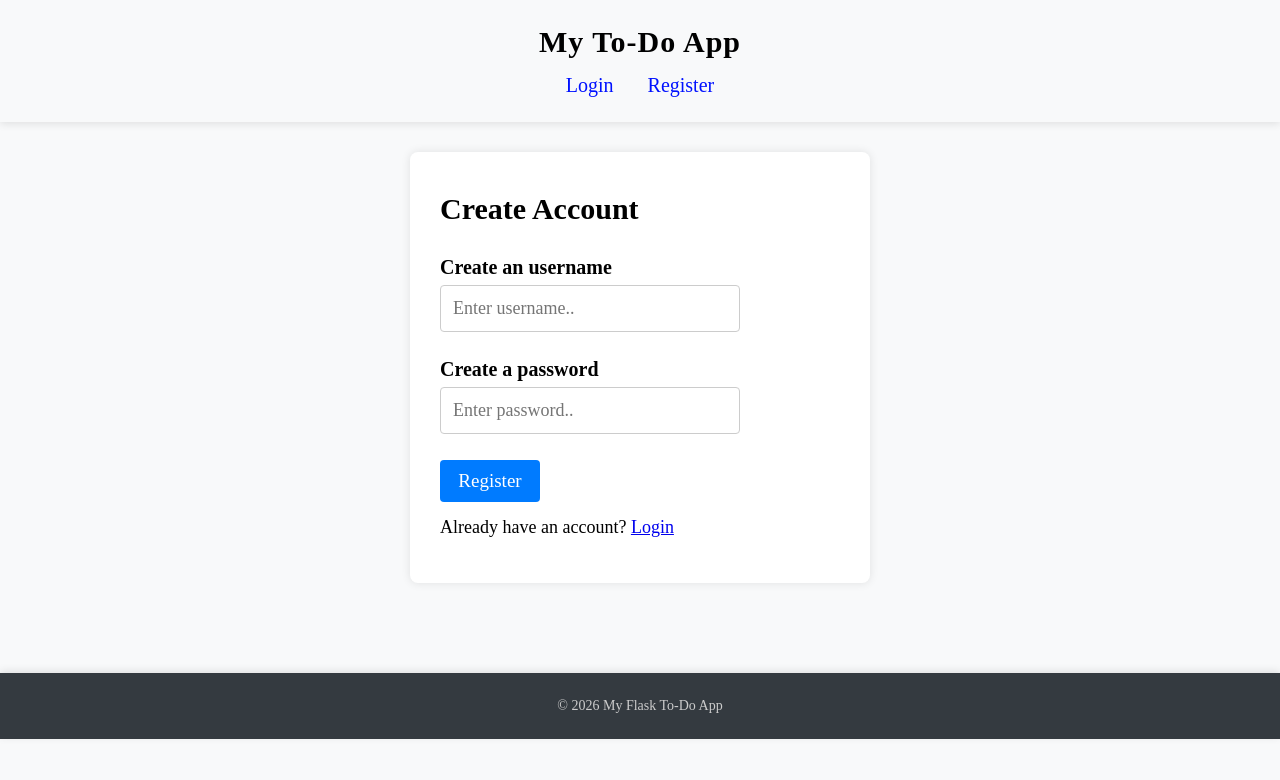
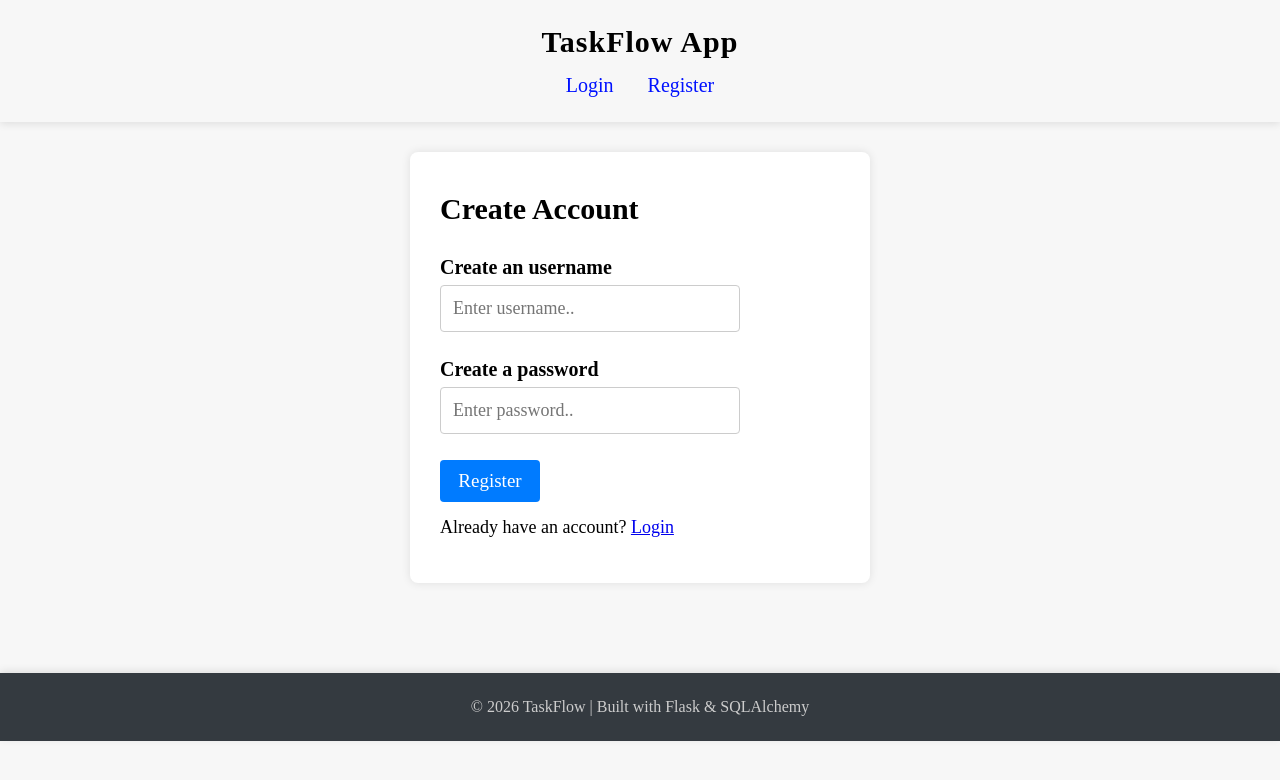
Before and after one commit to vineyvarmavv4095818/TaskFlow, a Flask app: page /register in a window 1280 px wide. Shown: the top 780 px of the page. Run offline with Flask 3, Linux system fonts and the light colour scheme.

Commit message:
Initial commit

```diff
--- a/app/static/css/style.css
+++ b/app/static/css/style.css
@@ -1,7 +1,7 @@
 body{
     margin: 0;
     font-family: serif;
-    background: #f8f9fa;
+    background: #f7f7f7;
 }
 
 .container {
@@ -57,7 +57,7 @@ footer {
     color: #ccc;
     padding: 15px 0;
     text-align: center;
-    font-size: 14px;
+    font-size: 16px;
     margin-top: 60px;
     box-shadow: 0 -2px 8px rgba(0,0,0,0.1);
 }
--- a/app/templates/base.html
+++ b/app/templates/base.html
@@ -8,7 +8,7 @@
 <body>
     <header>
         <div class="container">
-            <h1>My To-Do App</h1>
+            <h1>TaskFlow App</h1>
             <nav>
                 <!-- <a href="{{ url_for('tasks.view_tasks') }}">Home</a> -->
                 {% if 'user' in session %}
@@ -34,7 +34,7 @@
 
     <footer>
         <div class="container">
-            <p>&copy; {{2026}} My Flask To-Do App</p>
+            <p>&copy; {{2026}} TaskFlow | Built with Flask & SQLAlchemy</p>
         </div>
     </footer>
 </body>
```
